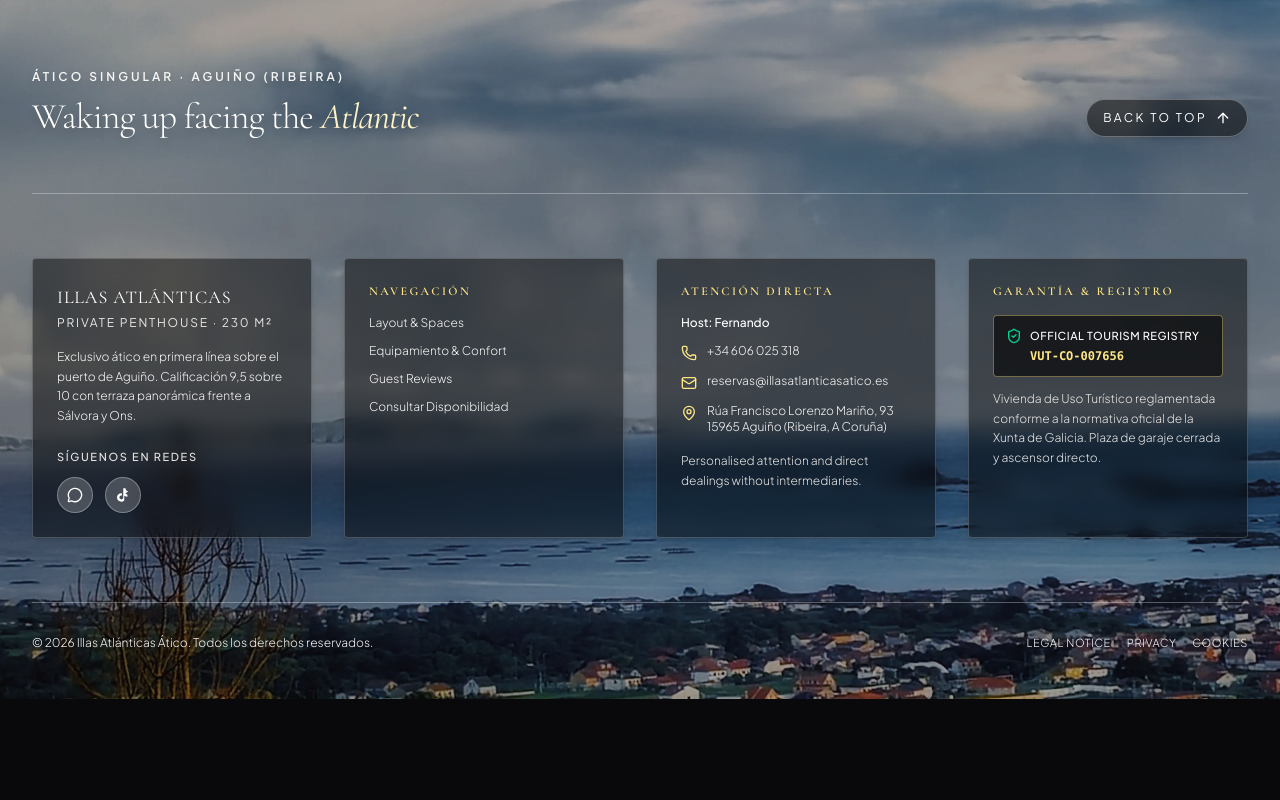
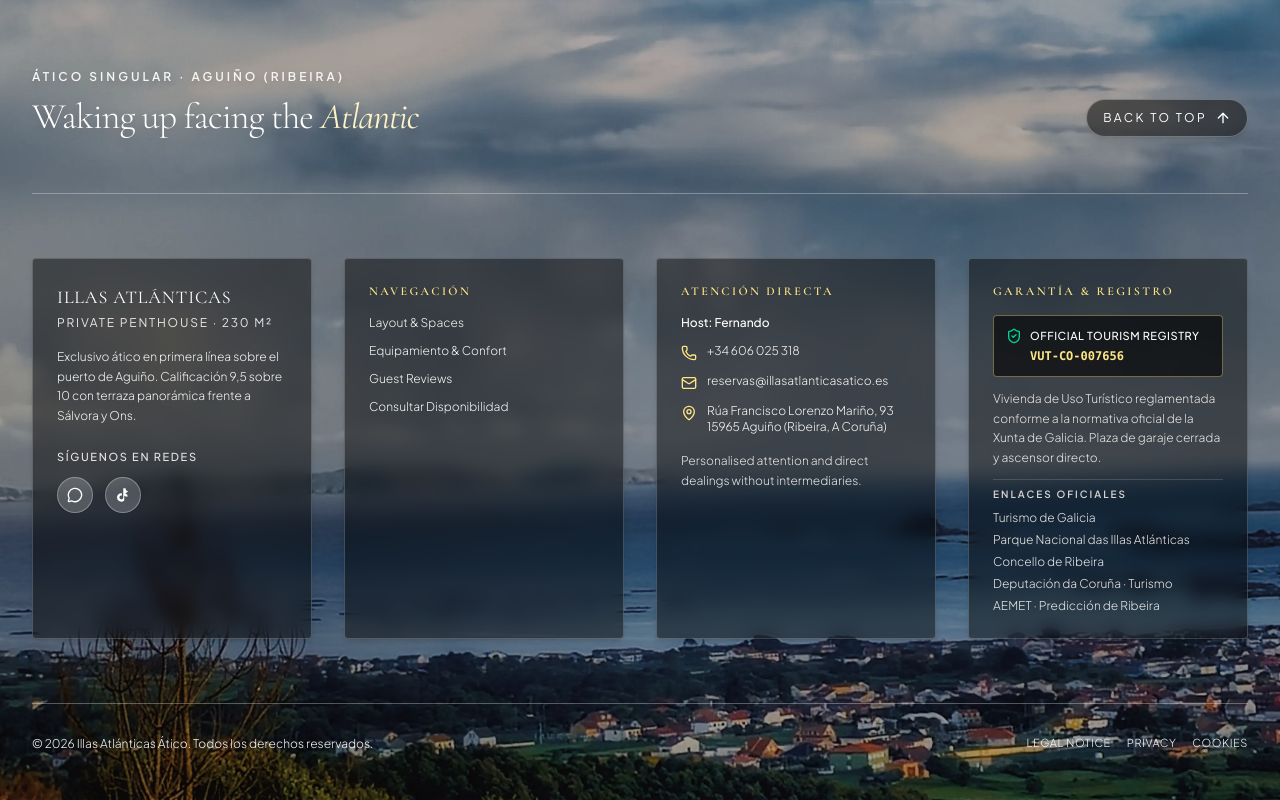
Before and after one commit to fmartinez31416/illas-atlanticas-web, a React (Vite) app: page / in a window 1280 px wide. Shown: the part 8987-9787 px from the top of the page. Before the commit the page ends 9686 px from the top, so only its background shows below. Built offline with nearby package versions, Linux system fonts and the light colour scheme; no server answers; a web font is replaced by a local one.

Commit message:
Footer: bloque 'Enlaces oficiales' (Turismo de Galicia, Parque Nacional, Concello de Ribeira, Deputación, AEMET) — autoridad y E-E-A-T

```diff
--- a/src/components/Footer.tsx
+++ b/src/components/Footer.tsx
@@ -181,6 +181,17 @@ export function Footer({ onOpenLegal }: FooterProps) {
               <p className="text-xs text-stone-200 leading-relaxed font-light">
                 Vivienda de Uso Turístico reglamentada conforme a la normativa oficial de la Xunta de Galicia. Plaza de garaje cerrada y ascensor directo.
               </p>
+
+              <div className="pt-2 border-t border-white/15">
+                <p className="text-[10px] uppercase tracking-[0.2em] text-stone-300 font-semibold mb-2">Enlaces oficiales</p>
+                <ul className="space-y-1.5 text-xs text-stone-200 font-light">
+                  <li><a href="https://www.turismo.gal/" target="_blank" rel="noopener" className="hover:text-amber-200 transition-colors">Turismo de Galicia</a></li>
+                  <li><a href="https://illasatlanticas.gal/es" target="_blank" rel="noopener" className="hover:text-amber-200 transition-colors">Parque Nacional das Illas Atlánticas</a></li>
+                  <li><a href="https://ribeira.gal/" target="_blank" rel="noopener" className="hover:text-amber-200 transition-colors">Concello de Ribeira</a></li>
+                  <li><a href="https://www.dacoruna.gal/turismo" target="_blank" rel="noopener" className="hover:text-amber-200 transition-colors">Deputación da Coruña · Turismo</a></li>
+                  <li><a href="https://www.aemet.es/es/eltiempo/prediccion/municipios/ribeira-id15073" target="_blank" rel="noopener" className="hover:text-amber-200 transition-colors">AEMET · Predicción de Ribeira</a></li>
+                </ul>
+              </div>
             </div>
           </div>
 
```
